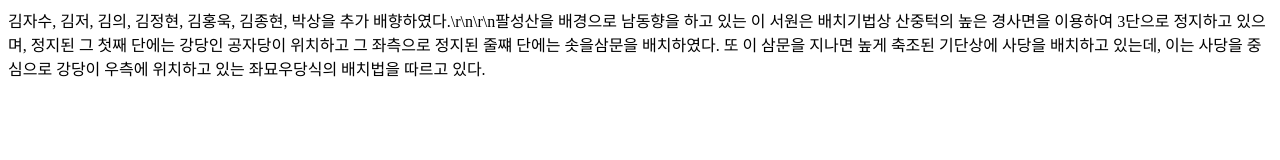
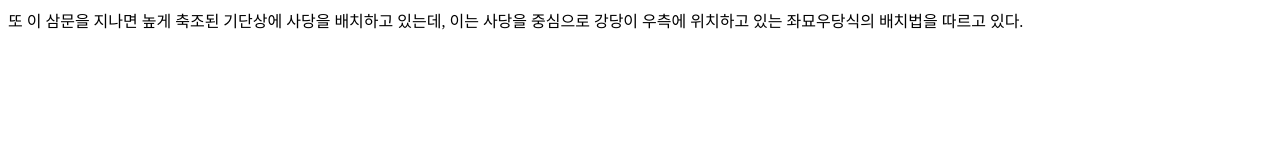
Before and after one commit to cwh0204/chungbukgo, a plain HTML site: page index.html in a window 1280 px wide. Drawn offline with Linux system fonts and the light colour scheme.

Commit message:
test2
test

```diff
--- a/index.html
+++ b/index.html
@@ -8,6 +8,6 @@
 
 
 <body>
-김자수, 김저, 김의, 김정현, 김홍욱, 김종현, 박상을 추가 배향하였다.\r\n\r\n팔성산을 배경으로 남동향을 하고 있는 이 서원은 배치기법상 산중턱의 높은 경사면을 이용하여 3단으로 정지하고 있으며, 정지된 그 첫째 단에는 강당인 공자당이 위치하고 그 좌측으로 정지된 줄쨰 단에는 솟을삼문을 배치하였다. 또 이 삼문을 지나면 높게 축조된 기단상에 사당을 배치하고 있는데, 이는 사당을 중심으로 강당이 우측에 위치하고 있는 좌묘우당식의 배치법을 따르고 있다.
+또 이 삼문을 지나면 높게 축조된 기단상에 사당을 배치하고 있는데, 이는 사당을 중심으로 강당이 우측에 위치하고 있는 좌묘우당식의 배치법을 따르고 있다.
 </body>
 </html>
```
